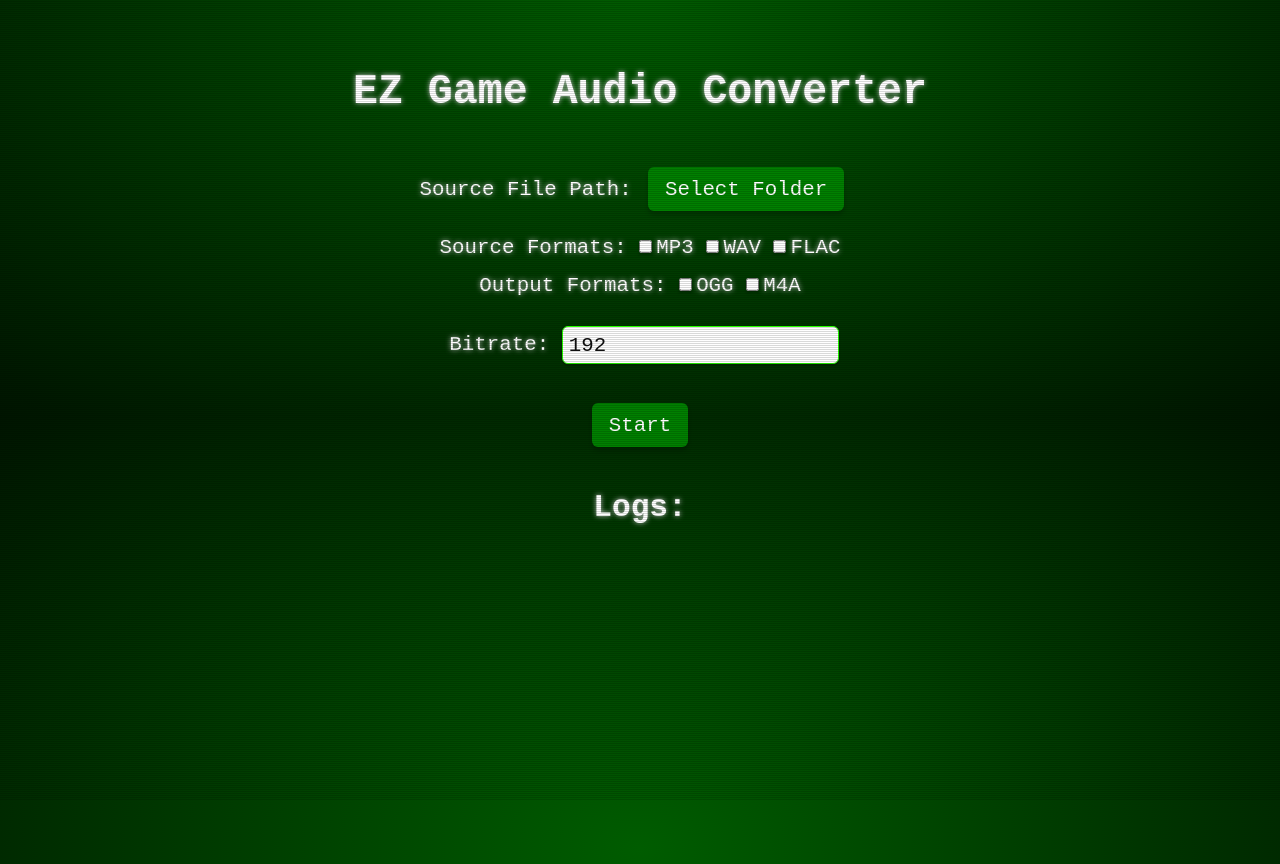
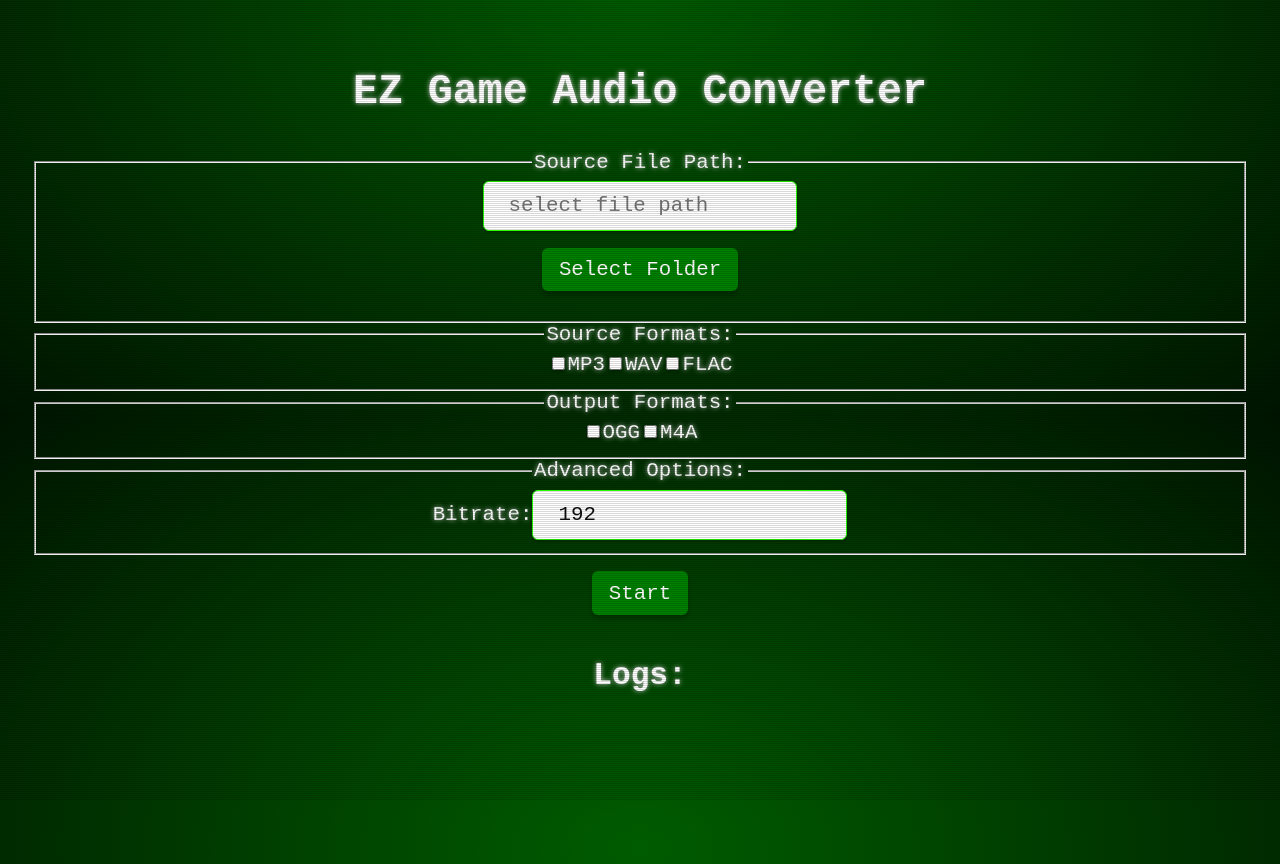
Before and after one commit to SpaceFoon/Ez-Game-Audio-Conversion, a React (Vite) app in the folder Ez Game Audio Converter/: page / in a window 1280 px wide. Built offline with nearby package versions, Linux system fonts and the light colour scheme.

Commit message:
fix form issues

```diff
--- a/Ez Game Audio Converter/src/App.css
+++ b/Ez Game Audio Converter/src/App.css
@@ -18,7 +18,7 @@ button + button {
 button:hover {
   background-color: darkgreen;
 }
-input,
+/* input,
 .enterBitrate{
   padding: 0.3em .3em;
   border-radius: 6px;
@@ -33,4 +33,4 @@ input,
 .checkbox-input:checked + .checkbox-label {
   font-weight: bold;
   color: green;
-}
+} */
--- a/Ez Game Audio Converter/src/App.jsx
+++ b/Ez Game Audio Converter/src/App.jsx
@@ -12,11 +12,11 @@ function App() {
     setGreetMsg(await invoke("greet", { name }));
   }
 
-  useEffect(() => {greet()}, []);
+  useEffect(() => { greet() }, []);
 
   const [filePath, setFilePath] = useState("");
-  const [fileType, setFileType] = useState(`[...]`);
-  const [bitrate, setBitrate] = useState("");
+  const [fileType, setFileType] = useState([]);
+  const [bitrate, setBitrate] = useState('192');
   const [outputType, setOutputType] = useState("");
   const [logs, setLogs] = useState([]);
 
@@ -24,7 +24,7 @@ function App() {
     const confirmed2 = await ask('This action cannot be reverted. Are you sure?', { title: 'Think about it', type: 'warning' });
     // Perform any necessary actions with the selected options
     // For now, just log the selected options
-    if (confirmed2){
+    if (confirmed2) {
       const newLogs = [
         `File Path: ${filePath}`,
         `File Type: ${fileType}`,
@@ -37,10 +37,10 @@ function App() {
 
   const handleSelectFolder = async () => {
     try {
-      let dir = audioDir()
-      const [fPath] = await open({
+      // let dir = audioDir()
+      const fPath = await open({
         //multiple: true, one day
-        defaultPath: `${dir}`,
+        // defaultPath: `${dir}`,
         multiple: false,
         recursive: true,
         directory: true,
@@ -54,11 +54,13 @@ function App() {
   };
 
   const handleFileTypeChange = (value) => {
-    setFileType(value);
+    console.log('file type change:', value);
+    setFileType((current) => current.includes(value) ? current.filter(x => x !== value) : [...current, value]);
   };
 
   const handleOutputTypeChange = (value) => {
-    setOutputType(value);
+    console.log('output type change:', value);
+    setOutputType((current) => current.includes(value) ? current.filter(x => x !== value) : [...current, value]);
   };
   return (
 
@@ -67,78 +69,102 @@ function App() {
       {greetMsg}
       <div className="container"></div>
       <form>
-      <div>
-        <label>
+        <fieldset>
+          <legend>
             Source File Path:
-          <button onClick={handleSelectFolder}>Select Folder</button>
-        </label>
-      </div>
+          </legend>
+          <input type="text" readOnly value={filePath} placeholder="select file path" />
+          <br />
+          <button type="button" onClick={handleSelectFolder}>Select Folder</button>
+        </fieldset>
 
-      <div>
-        <label>
-          Source Formats:
+
+        <fieldset>
+          <legend>Source Formats:</legend>
+
+          <label htmlFor="mp3">
             <input
+              id="mp3"
               type="checkbox"
               name="fileType"
               value="mp3"
               checked={fileType.includes("mp3")}
               onChange={() => handleFileTypeChange("mp3")}
-          />{" "}
+            />
             MP3
+
+          </label>
+          <label htmlFor="wav">
             <input
+            id="wav"
               type="checkbox"
               name="fileType"
               value="wav"
               checked={fileType.includes("wav")}
               onChange={() => handleFileTypeChange("wav")}
-          />{" "}
+            />
             WAV
+          </label>
+
+          <label htmlFor="flac">
             <input
+              id="flac"
               type="checkbox"
               name="fileType"
               value="flac"
               checked={fileType.includes("flac")}
               onChange={() => handleFileTypeChange("flac")}
-          />{" "}
+            />
             FLAC
+
           </label>
-      </div>
 
-      <div >
-        <label>
+
+        </fieldset>
+
+        <fieldset>
+          <legend>
             Output Formats:
+          </legend>
+          <label htmlFor="ogg">
           <input className="checkbox"
+            id="ogg"
             type="checkbox"
             name="outputType"
             value="ogg"
             checked={outputType.includes("ogg")}
             onChange={() => handleOutputTypeChange("ogg")}
-          />{" "}
-          OGG
+          />
+
+            OGG</label>
+          <label htmlFor="m4a">
           <input
+            id="m4a"
             type="checkbox"
             name="outputType"
             value="m4a"
             checked={outputType.includes("m4a")}
             onChange={() => handleOutputTypeChange("m4a")}
-          />{" "}
-          M4A
-        </label>
-        <div className="enterBitrate">
-          <label className="enterBitrate">
-          Bitrate:
+          />
+
+            M4A</label>
+
+        </fieldset>
+        <fieldset>
+          <legend>
+            Advanced Options:
+          </legend>
+        <label htmlFor="bitrate">Bitrate:</label>
         <input
+          id="bitrate"
           type="text"
           name="setBitrate"
-            value="192"
-            onChange={() => setBitrate("192")}
-          />{" "}
+          value={bitrate}
+          onChange={(e) => setBitrate(e.target.value)}
+        />
+        </fieldset>
 
 
-        </label>
-        </div>
-
-      </div>
       </form>
       <div>
         <button onClick={handleStart}>Start</button>
```
Lines whose indentation alone changed are shown as unchanged.
